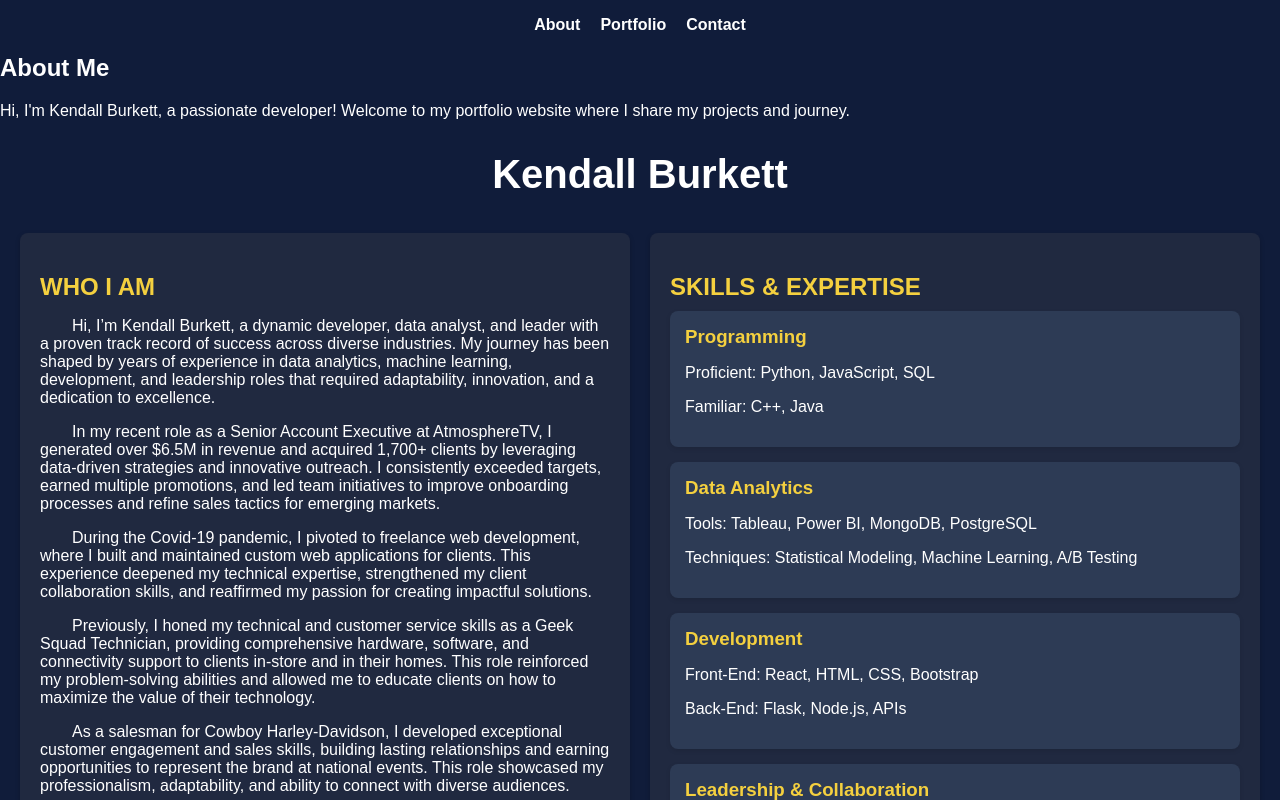
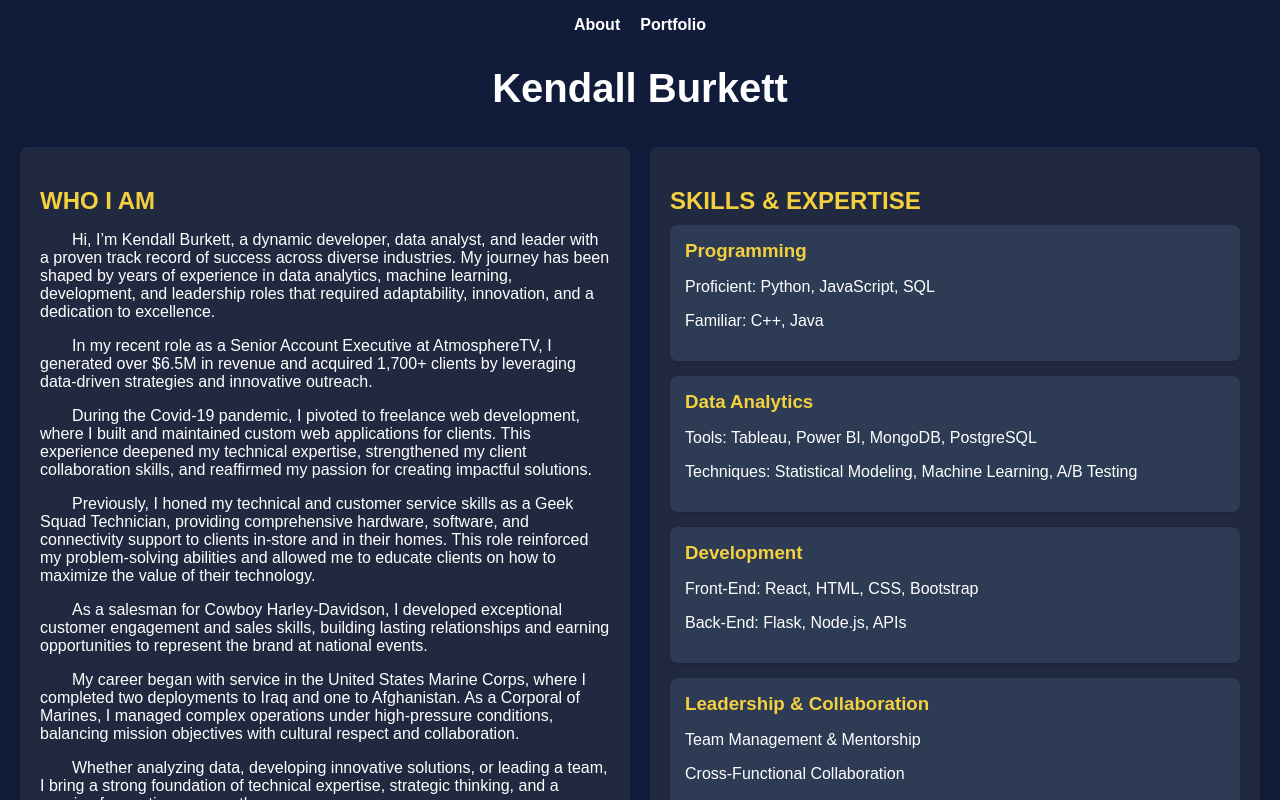
Before and after one commit to KendallBurkett/KendallBurkett.github.io, a React (Create React App) app: page / in a window 1280 px wide. Shown: the top 800 px of the page. Built offline with nearby package versions, Linux system fonts and the light colour scheme.

Commit message:
edit format

```diff
--- a/public/index.html
+++ b/public/index.html
@@ -109,7 +109,7 @@
       <h2>Contact</h2>
       <p>If you’d like to get in touch, feel free to reach out via email or connect with me on LinkedIn.</p>
       <div class="contact-links">
-        <a href="mailto:kendall.burkett@example.com" target="_blank">
+        <a href="mailto:kendall.burkett@gmail.com" target="_blank">
           <img src="icons/gmail-logo.png" alt="Gmail Logo" class="contact-icon"> Email
         </a>
         <a href="https://www.linkedin.com/in/kendallburkett/" target="_blank">
--- a/src/App.js
+++ b/src/App.js
@@ -2,7 +2,6 @@ import React from "react";
 import { BrowserRouter as Router, Routes, Route } from "react-router-dom";
 import Navbar from "./components/Navbar";
 import About from "./pages/About";
-import Contact from "./pages/Contact";
 
 function BlankPortfolioPage() {
   return (
@@ -20,7 +19,6 @@ function App() {
         <Routes>
           <Route path="/" element={<About />} />
           <Route path="/portfolio" element={<BlankPortfolioPage />} />
-          <Route path="/contact" element={<Contact />} />
         </Routes>
       </div>
     </Router>
--- a/src/components/Navbar.js
+++ b/src/components/Navbar.js
@@ -5,9 +5,8 @@ const Navbar = () => {
   return (
     <nav>
       <ul className="navbar">
-        <li><Link to="/">About</Link></li>
+      <li><Link to="/About">About</Link></li>
         <li><Link to="/portfolio">Portfolio</Link></li>
-        <li><Link to="/contact">Contact</Link></li>
       </ul>
     </nav>
   );
--- a/src/pages/About.js
+++ b/src/pages/About.js
@@ -1,14 +1,154 @@
-// src/pages/About.js
 import React from "react";
+import "../style.css";
 
 const About = () => {
   return (
-    <section id="about">
-      <h1>About Me</h1>
-      <p>
-        Hi, I'm Kendall Burkett, a passionate developer! Welcome to my portfolio website where I share my projects and journey.
-      </p>
-    </section>
+    <div>
+      {/* Header */}
+      <header>
+        <h1>Kendall Burkett</h1>
+      </header>
+
+      {/* About Me and Skills Side-by-Side */}
+      <section id="about-skills">
+        <div className="about-container">
+          <h2>Who I Am</h2>
+          <p className="indented">
+            Hi, I’m Kendall Burkett, a dynamic developer, data analyst, and
+            leader with a proven track record of success across diverse
+            industries. My journey has been shaped by years of experience in
+            data analytics, machine learning, development, and leadership roles
+            that required adaptability, innovation, and a dedication to
+            excellence.
+          </p>
+          <p className="indented">
+            In my recent role as a Senior Account Executive at AtmosphereTV, I
+            generated over $6.5M in revenue and acquired 1,700+ clients by
+            leveraging data-driven strategies and innovative outreach.
+          </p>
+          <p className="indented">
+            During the Covid-19 pandemic, I pivoted to freelance web
+            development, where I built and maintained custom web applications
+            for clients. This experience deepened my technical expertise,
+            strengthened my client collaboration skills, and reaffirmed my
+            passion for creating impactful solutions.
+          </p>
+          <p className="indented">
+            Previously, I honed my technical and customer service skills as a
+            Geek Squad Technician, providing comprehensive hardware, software,
+            and connectivity support to clients in-store and in their homes.
+            This role reinforced my problem-solving abilities and allowed me to
+            educate clients on how to maximize the value of their technology.
+          </p>
+          <p className="indented">
+            As a salesman for Cowboy Harley-Davidson, I developed exceptional
+            customer engagement and sales skills, building lasting
+            relationships and earning opportunities to represent the brand at
+            national events.
+          </p>
+          <p className="indented">
+            My career began with service in the United States Marine Corps,
+            where I completed two deployments to Iraq and one to Afghanistan.
+            As a Corporal of Marines, I managed complex operations under
+            high-pressure conditions, balancing mission objectives with
+            cultural respect and collaboration.
+          </p>
+          <p className="indented">
+            Whether analyzing data, developing innovative solutions, or leading
+            a team, I bring a strong foundation of technical expertise,
+            strategic thinking, and a passion for continuous growth.
+          </p>
+          <p className="indented">
+            I'm highly skilled in Python, SQL, data visualization tools (like
+            Tableau), and React. Explore this site to learn more about my
+            journey and accomplishments.
+          </p>
+        </div>
+
+        <div className="skills-container">
+          <h2>Skills & Expertise</h2>
+          <div className="skill-card">
+            <h3>Programming</h3>
+            <p>Proficient: Python, JavaScript, SQL</p>
+            <p>Familiar: C++, Java</p>
+          </div>
+          <div className="skill-card">
+            <h3>Data Analytics</h3>
+            <p>Tools: Tableau, Power BI, MongoDB, PostgreSQL</p>
+            <p>Techniques: Statistical Modeling, Machine Learning, A/B Testing</p>
+          </div>
+          <div className="skill-card">
+            <h3>Development</h3>
+            <p>Front-End: React, HTML, CSS, Bootstrap</p>
+            <p>Back-End: Flask, Node.js, APIs</p>
+          </div>
+          <div className="skill-card">
+            <h3>Leadership & Collaboration</h3>
+            <p>Team Management & Mentorship</p>
+            <p>Cross-Functional Collaboration</p>
+          </div>
+          <div className="skill-card">
+            <h3>Problem-Solving</h3>
+            <p>Fit/Gap Analysis</p>
+            <p>Root Cause Analysis</p>
+            <p>Critical Thinking & Creativity</p>
+          </div>
+        </div>
+      </section>
+
+      {/* Work History Section */}
+      <section id="timeline">
+        <h2>Work History</h2>
+        <div className="timeline">
+          <div className="timeline-item">
+            <h3>Senior Account Executive - AtmosphereTV (Chive Media Group)</h3>
+            <p>
+              <strong>2021–2023:</strong> Achieved $6.5M+ in revenue and
+              acquired 1,700+ clients by utilizing data-driven strategies and
+              innovative outreach.
+            </p>
+          </div>
+          {/* Add more timeline items here */}
+        </div>
+      </section>
+
+      {/* Contact Section */}
+      <section id="contact">
+        <div className="contact-container">
+          <h2>Contact</h2>
+          <p>
+            If you’d like to get in touch, feel free to reach out via email or
+            connect with me on LinkedIn.
+          </p>
+          <div className="contact-links">
+            <a href="mailto:kendall.burkett@gmail.com" target="_blank">
+              <img
+                src="icons/gmail-logo.png"
+                alt="Gmail Logo"
+                className="contact-icon"
+              />{" "}
+              Email
+            </a>
+            <a
+              href="https://www.linkedin.com/in/kendallburkett/"
+              target="_blank"
+            >
+              <img
+                src="icons/linkedin-logo.png"
+                alt="LinkedIn Logo"
+                className="contact-icon"
+              />{" "}
+              LinkedIn
+            </a>
+          </div>
+        </div>
+      </section>
+
+      {/* Footer */}
+      <footer>
+        <p>© 2025 Kendall Burkett. All rights reserved.</p>
+      </footer>
+    </div>
   );
 };
 
--- a/src/pages/Contact.js
+++ /dev/null
@@ -1,15 +0,0 @@
-// src/pages/Contact.js
-import React from "react";
-
-const Contact = () => {
-  return (
-    <section id="contact">
-      <h1>Contact</h1>
-      <p>
-        Feel free to reach out via email: <a href="kendall.burkett@gmail.com">kendall.burkett@gmail.com</a>
-      </p>
-    </section>
-  );
-};
-
-export default Contact;
```
Also changed, not shown: src/pages/Portfolio.js (+4 -3 lines), src/components/Footer.js (added).
